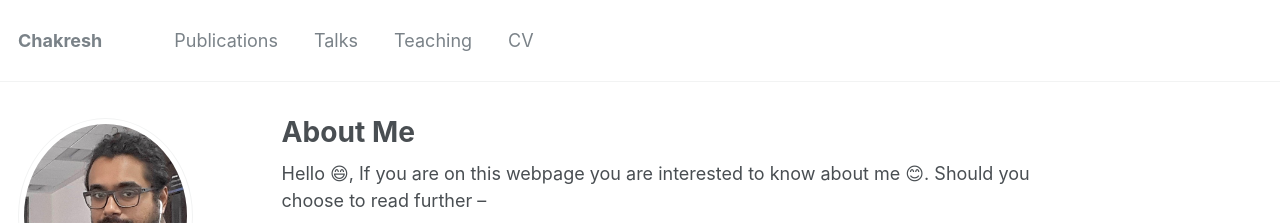
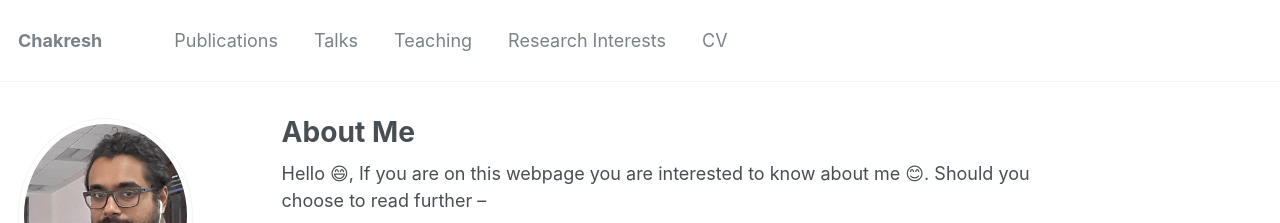
Before and after one commit to ChakreshIITGN/ChakreshIITGN.github.io, a Jekyll site: the page built from _pages/about.md, in a window 1280 px wide and 1314 px high. Shown: the top 223 px of the window. Built offline with Jekyll 4.4.1, drawn with Linux system fonts in a browser that asks for light colours; emoji names are drawn with the system emoji font; some web fonts are replaced.

Commit message:
Update navigation.yml

```diff
--- a/_data/navigation.yml
+++ b/_data/navigation.yml
@@ -9,8 +9,8 @@ main:
   - title: "Teaching"
     url: /teaching/
 
-  #- title: "Portfolio"
-  #  url: /portfolio/
+  - title: "Research Interests"
+    url: /research_interests/
 
   #- title: "Blog Posts"
   #  url: /year-archive/
```
